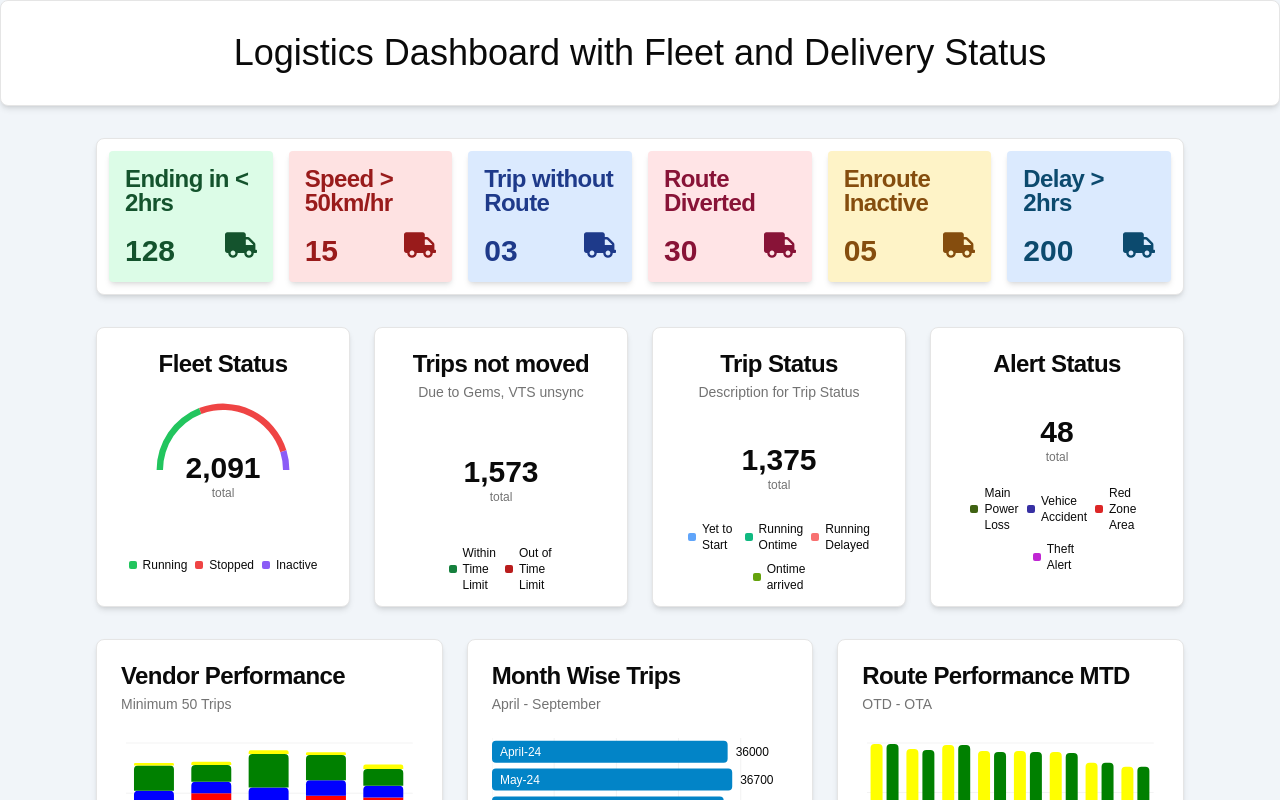
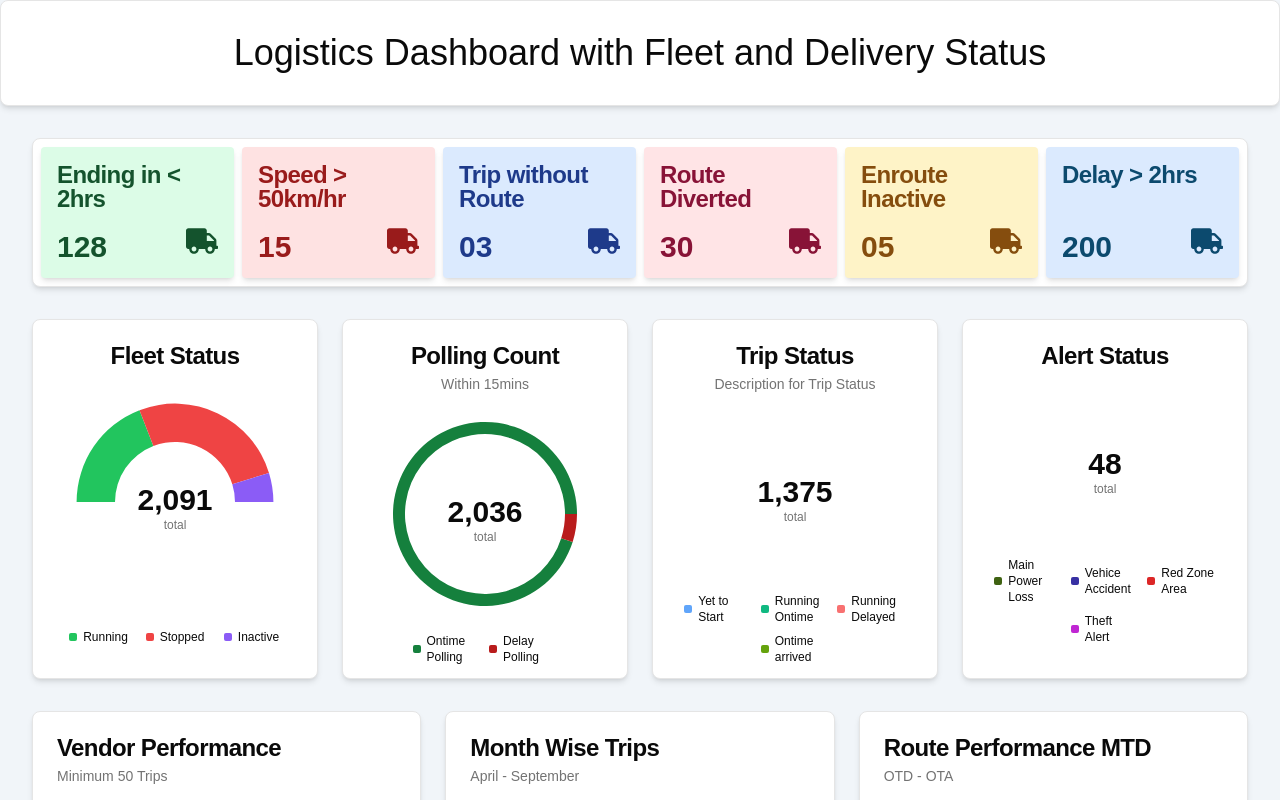
Before and after one commit to rajgop1/vehicle-tracking-system, a Next.js app: page / in a window 1280 px wide. Shown: the top 800 px of the page. Built offline with nearby package versions, Linux system fonts and the light colour scheme.

Commit message:
fix: padding

```diff
--- a/components/home/home-bar-chart.tsx
+++ b/components/home/home-bar-chart.tsx
@@ -21,12 +21,12 @@ import {
 export const description = "A bar chart with a custom label"
 
 const chartData = [
-  { date: "April-24", trips: 36000},
-  { date: "May-24", trips: 36700},
-  { date: "June-24", trips: 35400},
-  { date: "July-24", trips: 37000},
-  { date: "August-24", trips: 37500},
-  { date: "September-24", trips: 38000},
+    { date: "September-24", trips: 38000},
+    { date: "August-24", trips: 37500},
+    { date: "July-24", trips: 37000},
+    { date: "June-24", trips: 35400},
+    { date: "May-24", trips: 36700},
+    { date: "April-24", trips: 36000},
 ]
 
 const chartConfig = {
--- a/components/home/home-chart.tsx
+++ b/components/home/home-chart.tsx
@@ -38,7 +38,7 @@ export function HomeChart(tripStatus:any) {
         <CardTitle>{data.title}</CardTitle>
         <CardDescription>{data.description}</CardDescription>
       </CardHeader>
-      <CardContent className="flex-1 pb-0">
+      <CardContent className="flex-1 p-0 pb-0">
         <ChartContainer
           config={data.chartConfig}
           className="mx-auto aspect-square w-full"
--- a/components/home/index.tsx
+++ b/components/home/index.tsx
@@ -14,9 +14,9 @@ export default function HomeComponent(data:any){
         <Card>
             <h1 className="text-4xl font-medium text-center my-2 md:my-4 lg:my-8 ">{data.data.title}</h1>
         </Card>
-        <main className="px-4 md:px-8 lg:px-16 xl:px-24 py-8 flex flex-col gap-8">
+        <main className="px-2 md:px-4 lg:px-8 py-8 flex flex-col gap-8">
 
-            <section className="bg-white border rounded-lg p-3 shadow-md grid grid-auto md:grid-cols-3 lg:grid-cols-4 xl:grid-cols-6 gap-4">
+            <section className="bg-white border rounded-lg p-2 shadow-md grid grid-auto md:grid-cols-3 lg:grid-cols-4 xl:grid-cols-6 gap-2">
                 {
                     data.truckCards.map((card:any,index:number)=>{
                         return <HomeCard key={index} data={card}/>
--- a/markdown_files/time_limit_status/time_limit_status.md
+++ b/markdown_files/time_limit_status/time_limit_status.md
@@ -1,22 +1,22 @@
 ---
-title: Trips not moved
-description: Due to Gems, VTS unsync
+title: Polling Count
+description: Within 15mins
 chartData:
-  - time_limit: "within_time_limit"
-    status: 1263
+  - time_limit: "on_time_polling"
+    status: 1936
     fill: "#15803d"
-  - time_limit: "out_of_time_limit"
-    status: 310
+  - time_limit: "delay_polling"
+    status: 100
     fill: "#b91c1c"
 
 chartConfig:
   status:
     label: "Status"
-  within_time_limit:
-    label: "Within Time Limit"
+  on_time_polling:
+    label: "Ontime Polling"
     color: "hsl(var(--chart-1))"
-  out_of_time_limit:
-    label: "Out of Time Limit"
+  delay_polling:
+    label: "Delay Polling"
     color: "hsl(var(--chart-2))"
 
 donut_inner:
```
